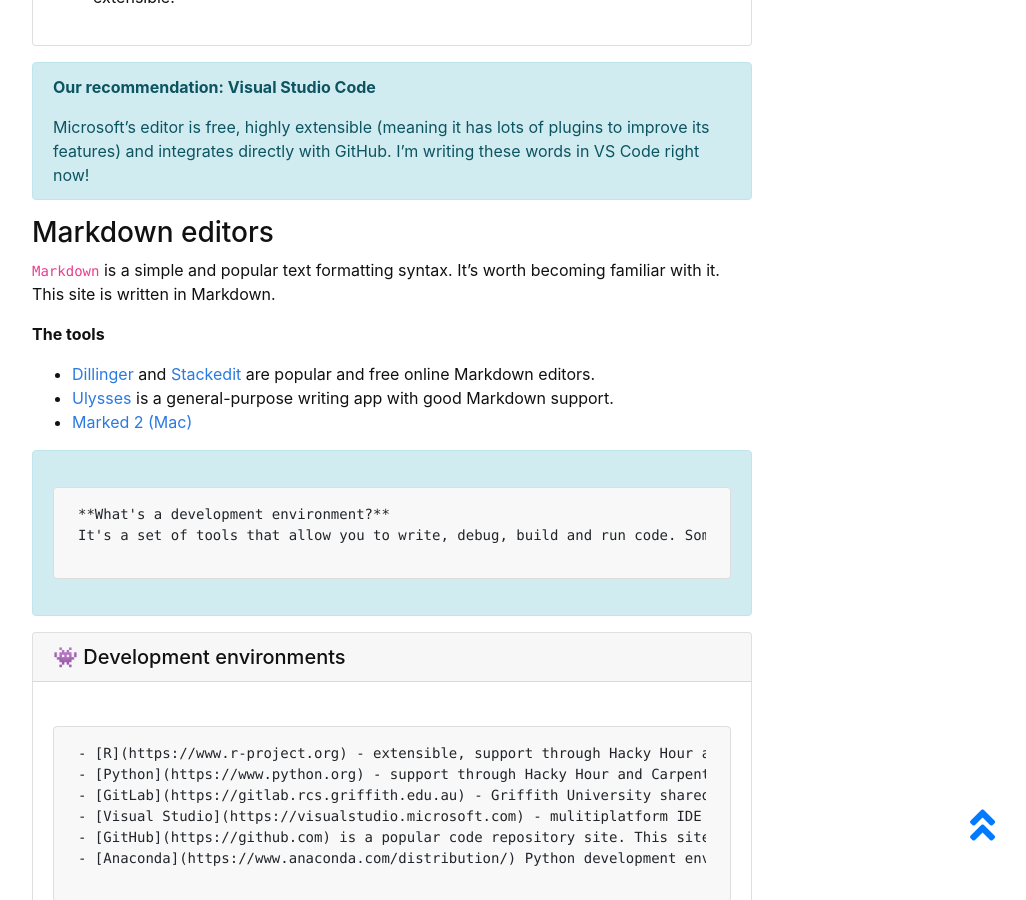
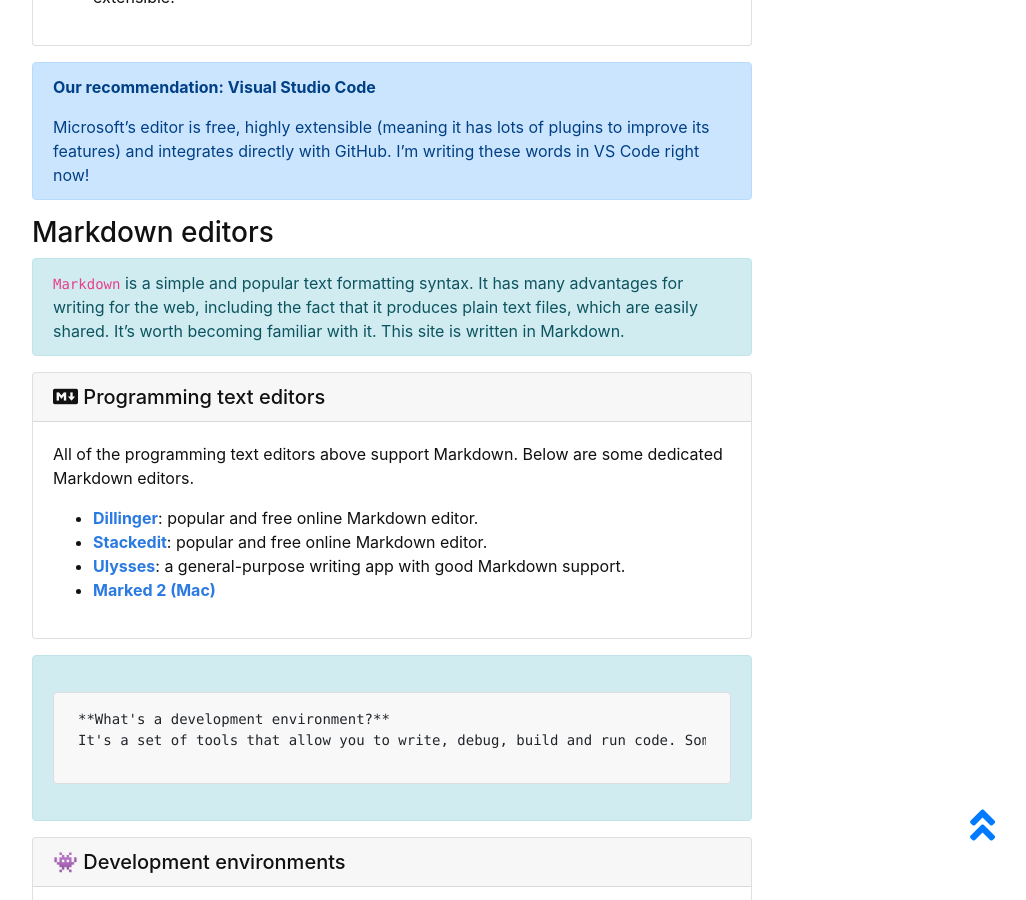
Before and after one commit to GriffithUniLibrary/digital-tools-modular, a Jekyll site: the page built from content/5-writing-coding.md, in a window 1280 px wide and 900 px high, scrolled down 659 px. Shown: the whole window, without its empty margins (248-1274 px from the left). Built offline with Jekyll 4.4.1, drawn with Linux system fonts in a browser that asks for light colours; our own code applies the rules of GitHub Pages for plain Markdown files.

Commit message:
Markdown

```diff
--- a/content/5-writing-coding.md
+++ b/content/5-writing-coding.md
@@ -25,17 +25,24 @@ These text editors are all oriented towards programmign and editing code. They h
 
 Microsoft's editor is free, highly extensible (meaning it has lots of plugins to improve its features) and integrates directly with GitHub. I'm writing these words in VS Code right now!
 {% endcapture %}
-{% include alert.html text=besttext color="info" %}
+{% include alert.html text=besttext color="primary" %}
 
 ### Markdown editors
 
+{% capture aboutmarkdown %}
+`Markdown` is a simple and popular text formatting syntax. It has many advantages for writing for the web, including the fact that it produces plain text files, which are easily shared. It's worth becoming familiar with it. This site is written in Markdown.
+{% endcapture %}
+{% include alert.html text=aboutmarkdown color="info" %}
 
-`Markdown` is a simple and popular text formatting syntax. It's worth becoming familiar with it. This site is written in Markdown.
+{% capture markdowntools %}
+All of the programming text editors above support Markdown. Below are some dedicated Markdown editors.
 
-**The tools**
- - [Dillinger](https://dillinger.io) and [Stackedit](https://stackedit.io) are popular and free online Markdown editors.
- - [Ulysses](https://ulysses.app) is a general-purpose writing app with good Markdown support.
- - [Marked 2 (Mac)](https://marked2app.com)
+- **[Dillinger](https://dillinger.io)**:  popular and free online Markdown editor.
+- **[Stackedit](https://stackedit.io)**: popular and free online Markdown editor.
+- **[Ulysses](https://ulysses.app)**: a general-purpose writing app with good Markdown support.
+- **[Marked 2 (Mac)](https://marked2app.com)**
+{% endcapture %}
+{% include card.html header="<i class='fab fa-markdown'></i> Programming text editors" text=markdowntools %}
 
 {% capture text %}
     **What's a development environment?**
```
